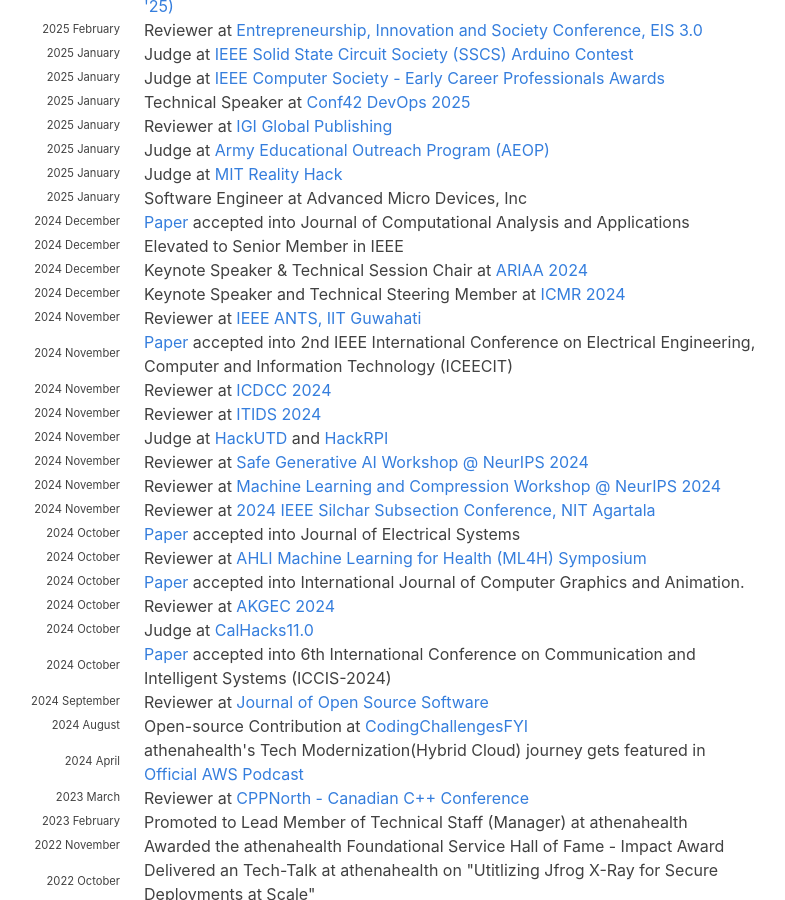
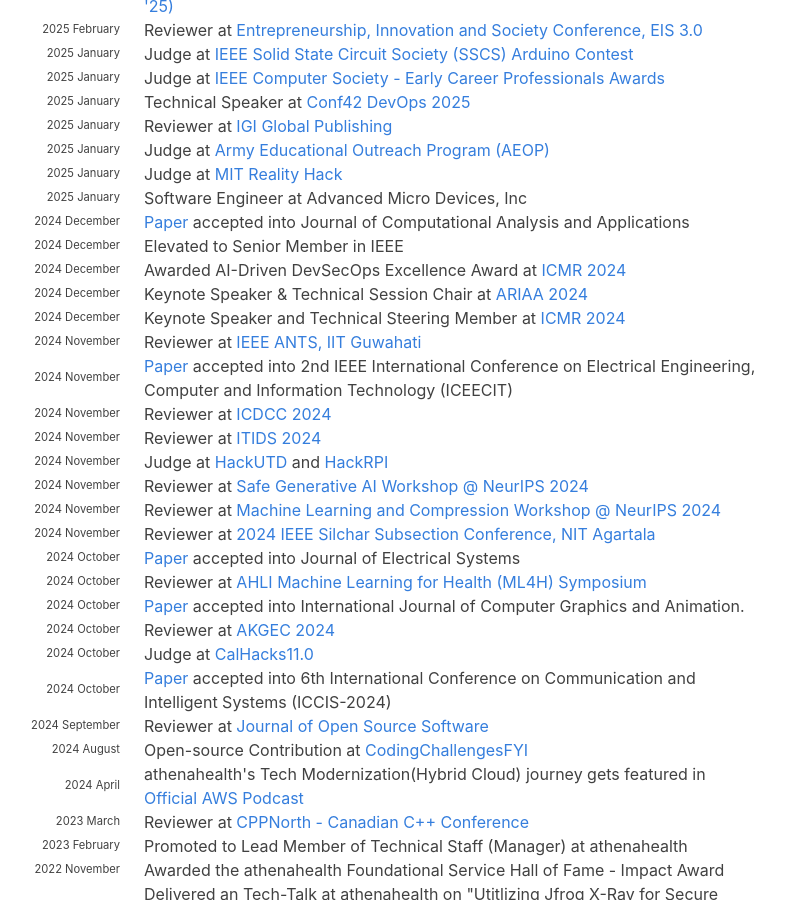
Before and after one commit to hariharanragothaman/hariharanragothaman.github.io, a Jekyll site: the page built from index.md, in a window 1280 px wide and 900 px high, scrolled down 1794 px. Shown: the whole window, without its empty margins (188-973 px from the left). Built offline with Jekyll 4.4.1, drawn with Linux system fonts in a browser that asks for light colours; nearby versions of some CDN libraries; some web fonts are replaced.

Commit message:
Polishes and Updates

```diff
--- a/_data/awards.yaml
+++ b/_data/awards.yaml
@@ -1,4 +1,4 @@
-- name: DevSecOps and Applied AI Innovator Award
+- name: AI-Driven DevSecOps Excellence Award
   description: Honored for transformative insights and cutting edge research based on the talk - Artificial Intelligence Driven Automation in DevOps, Transforming Security and Resilience at at International Conference on Multidisciplinary Research (ICMR-2024)
   year: 2024
 
--- a/_data/news.yaml
+++ b/_data/news.yaml
@@ -193,6 +193,11 @@
 - year: 2024
   year-extra: December
   description: Elevated to Senior Member in IEEE
+
+- year: 2024
+  year-extra: December
+  description: Awarded AI-Driven DevSecOps Excellence Award at <a href="https://icmr-iitm.com/awards.html">ICMR 2024</a>
+
 
 - year: 2024
   year-extra: December
```
